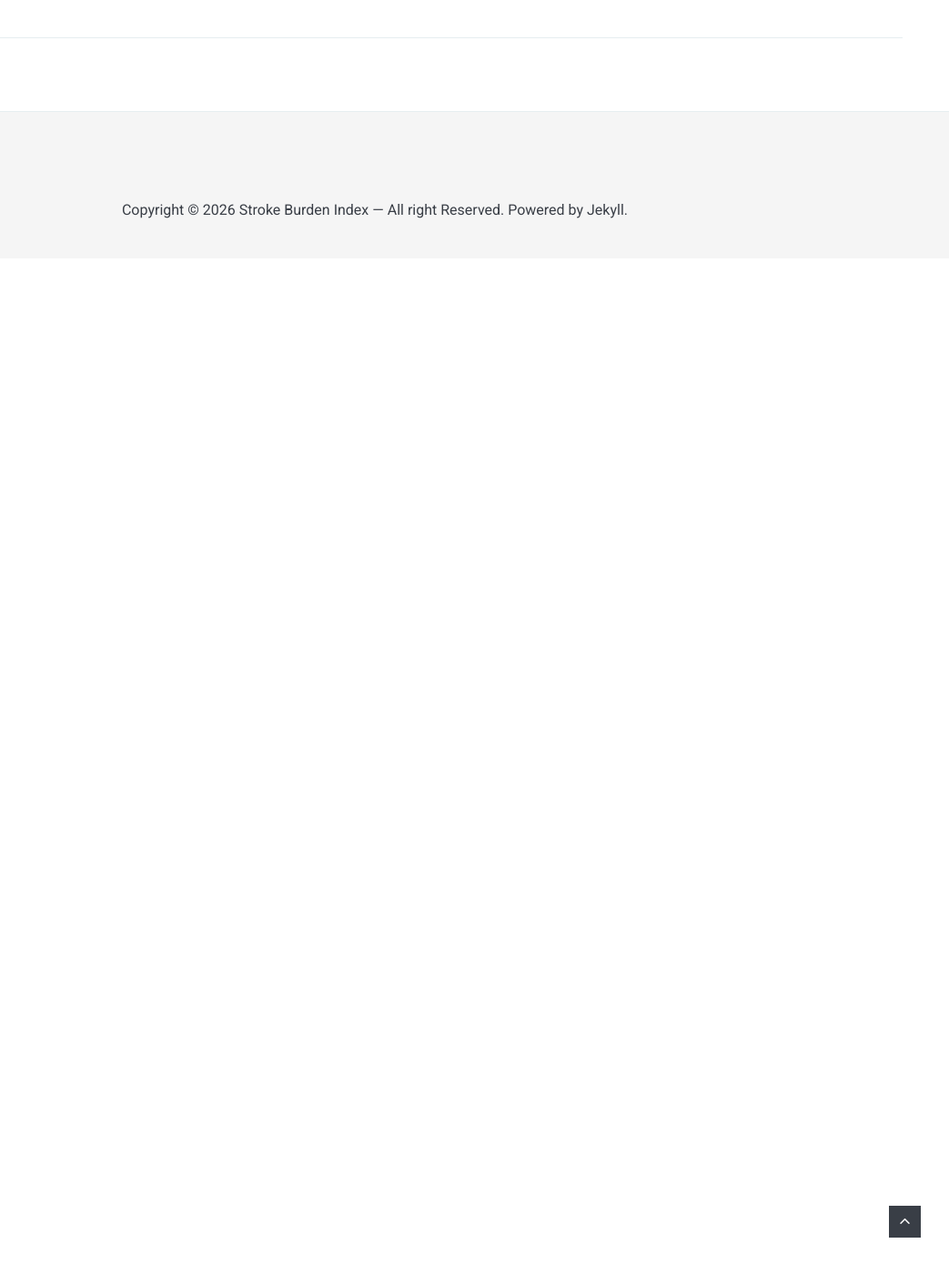
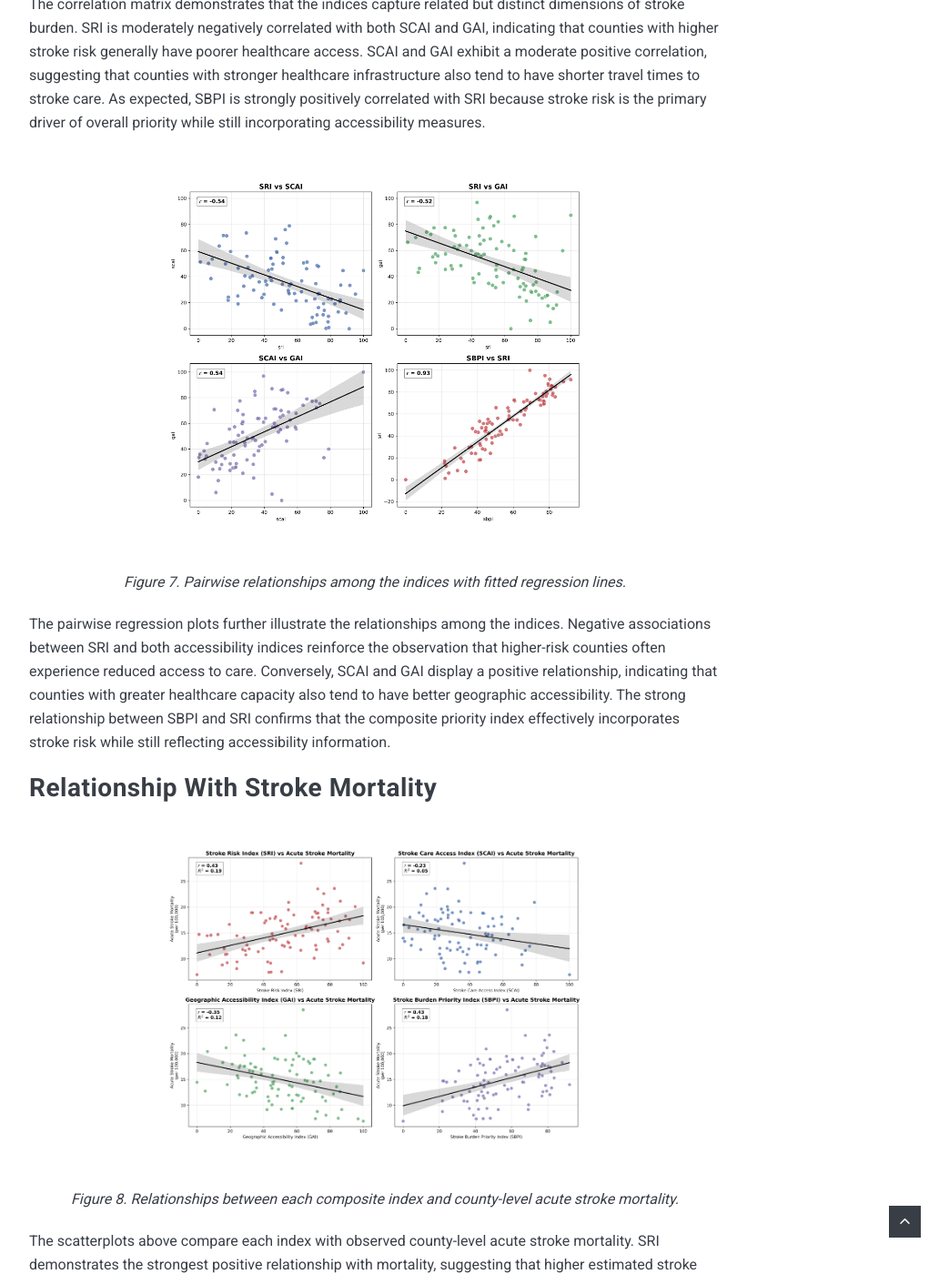
Before and after one commit to palism1/stroke-burden-index, a Jekyll site: the page built from docs/_posts/2026-07-07-project-outcome.md, in a window 1280 px wide and 1400 px high, scrolled down 8465 px. Shown: the whole window at 91% size, without its empty margins (228-1271 px from the left). Built offline with Jekyll 4.4.1, drawn with Linux system fonts in a browser that asks for light colours; nearby versions of some CDN libraries; before the commit the page ends 8749 px from its top, so only the background shows below that; some of the changed text lies outside the part shown.

Commit message:
Update 2026-07-07-project-outcome.md

```diff
--- a/docs/_posts/2026-07-07-project-outcome.md
+++ b/docs/_posts/2026-07-07-project-outcome.md
@@ -136,13 +136,11 @@
 - Top 10 priority counties
 - Ranking table
 
-### Top 20 Highest Priority Counties
-
 <h2>Highest Priority Counties</h2>
 
 <p align="center">
   <img src="../images/sbpi_priority_counties.png"
-    style="width:50%; height:auto;">
+    style="width:70%; height:auto;">
 </p>
 
 <p align="center">
@@ -155,8 +153,84 @@
 
 ## Complete Index Analysis
 
-Include all major data visualizations from index analysis here.
+<h2>Distribution of Indices</h2>
 
+<p align="center">
+  <img src="../images/index_histograms.png"
+    style="width:60%; height:auto;">
+</p>
+
+<p align="center">
+<i>Figure 4. Distribution of the Stroke Risk Index (SRI), Stroke Care Access Index (SCAI), Geographic Accessibility Index (GAI), and Stroke Burden Priority Index (SBPI).</i>
+</p>
+
+The histograms above summarize the distributions of the four indices across all counties. The SRI, GAI, and SBPI exhibit relatively symmetric distributions centered near the middle of the standardized 0–100 scale, indicating that counties span the full spectrum of stroke risk and accessibility. The SCAI distribution is more concentrated toward lower values, reflecting that relatively few counties possess abundant healthcare resources. Mean and median values are generally similar, suggesting limited skewness after transformation and standardization.
+
+
+<p align="center">
+  <img src="../images/index_boxplots.png"
+    style="width:60%; height:auto;">
+</p>
+
+<p align="center">
+<i>Figure 5. Boxplots summarizing the distribution, variability, and outliers of each composite index.</i>
+</p>
+
+The boxplots above provide a concise summary of each index's central tendency and variability. The relatively wide interquartile ranges indicate meaningful differences between counties, supporting the usefulness of the indices for distinguishing geographic variation. SCAI contains a small number of high-scoring outliers, representing counties with substantially greater healthcare resource availability than the regional average. Overall, the indices exhibit sufficient variability to support meaningful comparisons across counties.
+
+
+<h2>Relationships Between Indices</h2>
+
+<p align="center">
+  <img src="../images/index_correlation_heatmap.png"
+    style="width:60%; height:auto;">
+</p>
+
+<p align="center">
+<i>Figure 6. Pearson correlation matrix illustrating relationships among the four indices.</i>
+</p>
+
+The correlation matrix demonstrates that the indices capture related but distinct dimensions of stroke burden. SRI is moderately negatively correlated with both SCAI and GAI, indicating that counties with higher stroke risk generally have poorer healthcare access. SCAI and GAI exhibit a moderate positive correlation, suggesting that counties with stronger healthcare infrastructure also tend to have shorter travel times to stroke care. As expected, SBPI is strongly positively correlated with SRI because stroke risk is the primary driver of overall priority while still incorporating accessibility measures.
+
+
+<p align="center">
+  <img src="../images/index_relationships.png"
+    style="width:60%; height:auto;">
+</p>
+
+<p align="center">
+<i>Figure 7. Pairwise relationships among the indices with fitted regression lines.</i>
+</p>
+
+The pairwise regression plots further illustrate the relationships among the indices. Negative associations between SRI and both accessibility indices reinforce the observation that higher-risk counties often experience reduced access to care. Conversely, SCAI and GAI display a positive relationship, indicating that counties with greater healthcare capacity also tend to have better geographic accessibility. The strong relationship between SBPI and SRI confirms that the composite priority index effectively incorporates stroke risk while still reflecting accessibility information.
+
+
+<h2>Relationship With Stroke Mortality</h2>
+
+<p align="center">
+  <img src="../images/mortality_relationships.png"
+    style="width:60%; height:auto;">
+</p>
+
+<p align="center">
+<i>Figure 8. Relationships between each composite index and county-level acute stroke mortality.</i>
+</p>
+
+The scatterplots above compare each index with observed county-level acute stroke mortality. SRI demonstrates the strongest positive relationship with mortality, suggesting that higher estimated stroke risk corresponds with higher observed mortality rates. Both SCAI and GAI exhibit negative relationships with mortality, indicating that counties with better healthcare resources and shorter travel times generally experience lower mortality. SBPI also demonstrates a positive association with mortality, providing evidence that the integrated index successfully identifies counties with greater overall stroke burden.
+
+
+<h2>Comparison by State</h2>
+
+<p align="center">
+  <img src="../images/state_comparison.png"
+    style="width:60%; height:auto;">
+</p>
+
+<p align="center">
+<i>Figure 9. Distribution of index scores across New York, New Jersey, and Connecticut.</i>
+</p>
+
+The violin plots above compare index distributions across New York, New Jersey, and Connecticut. New York exhibits the greatest variability across all indices, reflecting the coexistence of highly urbanized counties with excellent access and remote rural counties with substantial barriers to care. New Jersey generally demonstrates stronger healthcare access and lower variability due to its dense healthcare network, while Connecticut occupies an intermediate position. These state-level differences highlight how geography contributes to disparities in stroke risk and accessibility.
 
 ## Key Findings
 
```
